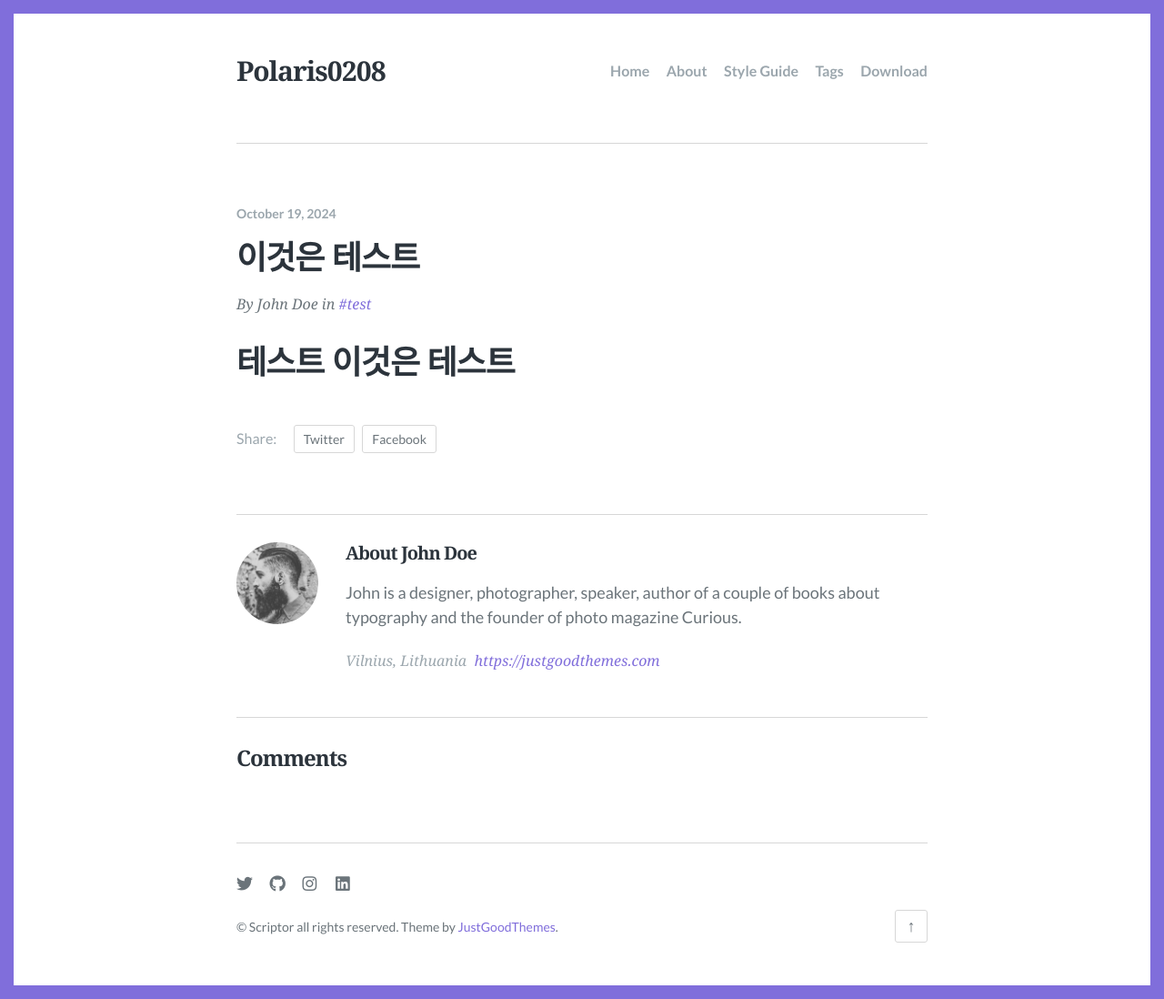
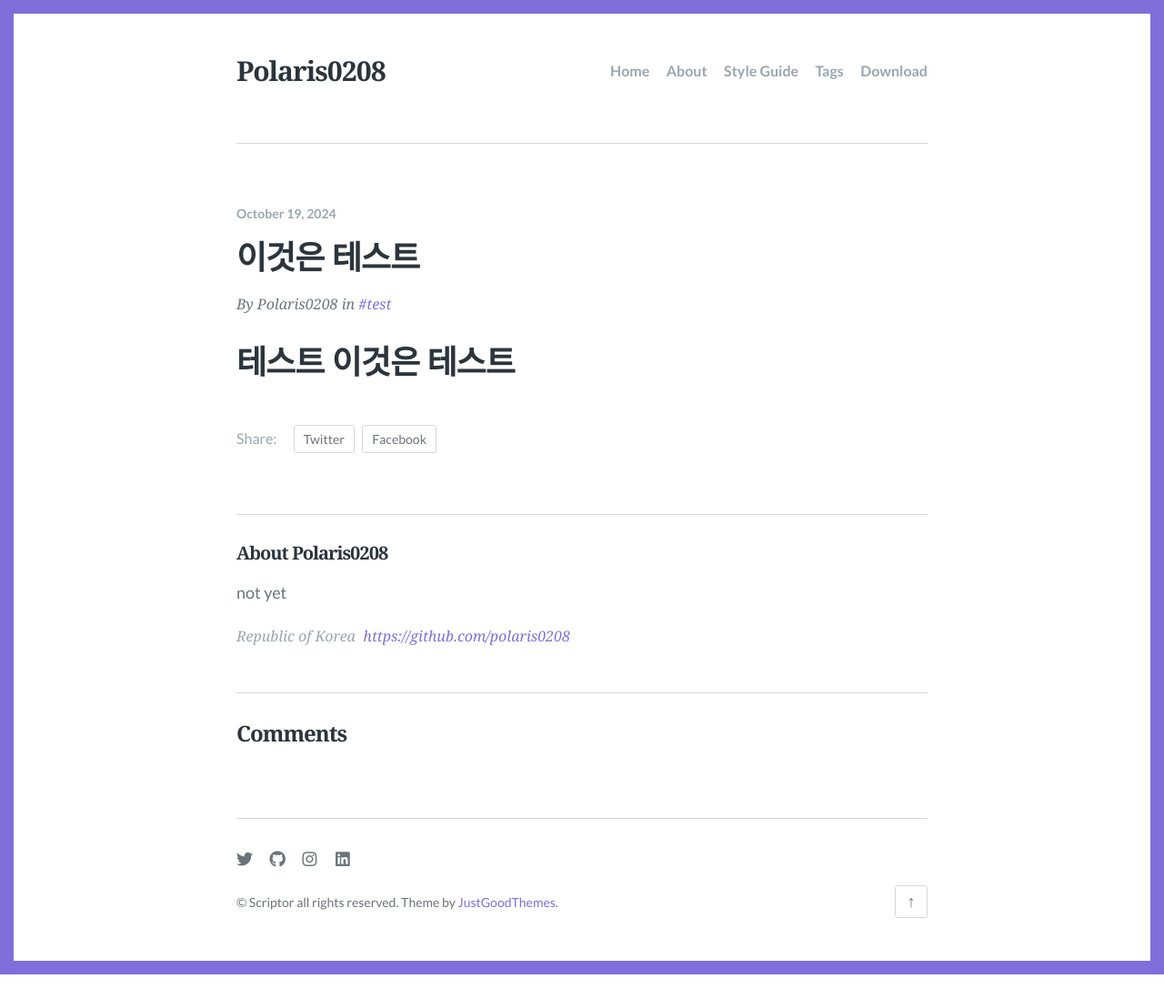
Before and after one commit to polaris0208/polaris0208.github.io, a Jekyll site: the page built from _posts/2024-10-19-test.md, in a window 1280 px wide. Shown: the whole page at 91% size. Built offline with Jekyll 4.4.1, drawn with Linux system fonts in a browser that asks for light colours; some web fonts are replaced; comment, search, counter and statistics services are not loaded; after the commit the page ends 1071 px from its top, so only the background shows below that.

Commit message:
add author

```diff
--- a/_data/author.json
+++ b/_data/author.json
@@ -1,7 +1,7 @@
 {
-  "name": "John Doe",
-  "bio": "John is a designer, photographer, speaker, author of a couple of books about typography and the founder of photo magazine Curious.",
-  "url": "https://justgoodthemes.com",
-  "location": "Vilnius, Lithuania",
-  "image": "images/author.png"
+  "name": "Polaris0208",
+  "bio": "not yet",
+  "url": "https://github.com/polaris0208",
+  "location": "Republic of Korea",
+  "image": ""
 }
```
Also changed, not shown: _posts/2019-01-02-set-up-your-new-iphone-6-the-Right-Way.md (deleted, +0 -40 lines), _posts/2019-01-03-basic-rules-for-walking-in-the-mountains.md (deleted, +0 -39 lines), _posts/2019-01-04-a-week-with-the-apple-watch.md (deleted, +0 -42 lines), _posts/2020-01-05-Graphic-Designer-On-The-Road.md (deleted, +0 -33 lines), 1 other file.
